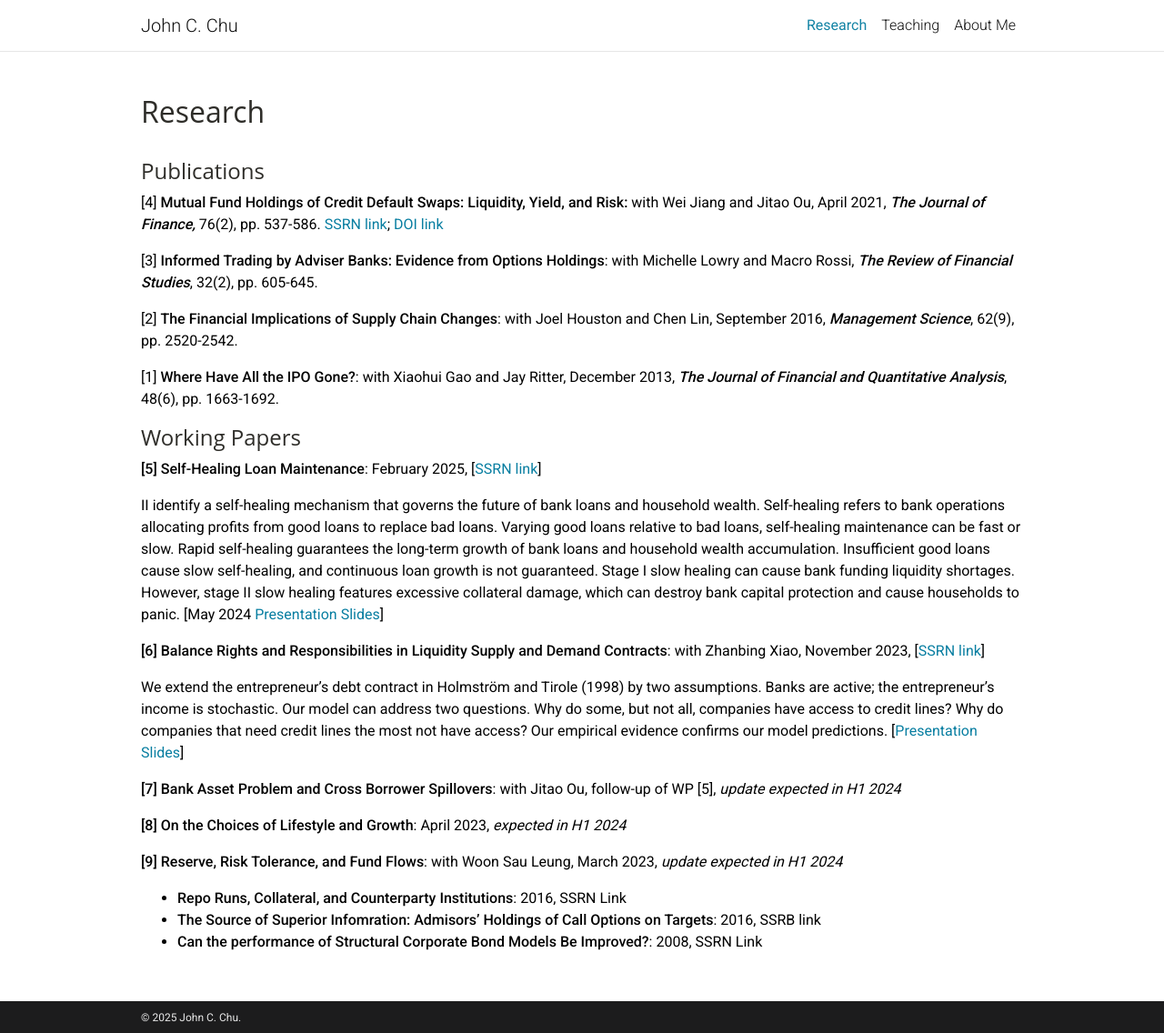
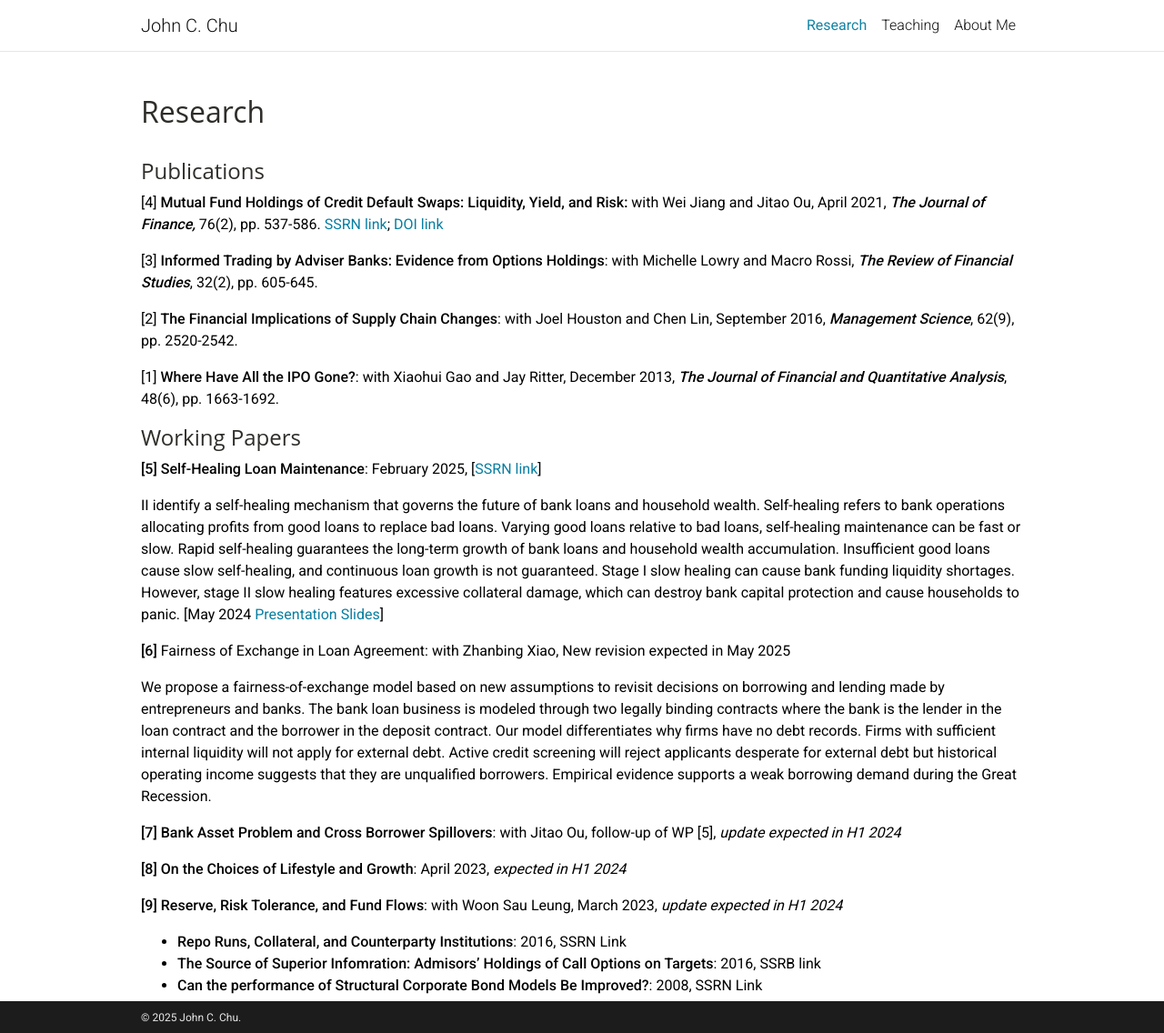
Before and after one commit to johnchu2022/website, a Jekyll site: the page built from _pages/research.md, in a window 1280 px wide and 1136 px high. Shown: the whole window at 91% size. Built offline with Jekyll 4.4.1, drawn with Linux system fonts in a browser that asks for light colours; a style sheet for code colours, icons or effects is not loaded.

Commit message:
Update Pages “research”

```diff
--- a/_pages/research.md
+++ b/_pages/research.md
@@ -21,9 +21,9 @@ nav: true
 
 II identify a self-healing mechanism that governs the future of bank loans and household wealth. Self-healing refers to bank operations allocating profits from good loans to replace bad loans. Varying good loans relative to bad loans, self-healing maintenance can be fast or slow. Rapid self-healing guarantees the long-term growth of bank loans and household wealth accumulation. Insufficient good loans cause slow self-healing, and continuous loan growth is not guaranteed. Stage I slow healing can cause bank funding liquidity shortages. However, stage II slow healing features excessive collateral damage, which can destroy bank capital protection and cause households to panic. [May 2024 [Presentation Slides](https://www.dropbox.com/scl/fi/3mfm2k3zaaiazvqgahr3f/Banks_pres.pdf?rlkey=j47jsowynn2mci74cix4e2wdz&dl=0)[](https://www.dropbox.com/scl/fi/0d0k94sac9psjogyjxpnw/Banks_pres.pdf?rlkey=0cjopbjvq4o78ubn8fx8lbbke&dl=0)]
 
-**\[6] B﻿alance Rights and Responsibilities in Liquidity Supply and Demand Contracts**: with Zhanbing Xiao, November 2023, [](https://papers.ssrn.com/sol3/papers.cfm?abstract_id=4649372)[[SSRN link](https://papers.ssrn.com/sol3/papers.cfm?abstract_id=4649372)]
+**\[6]** Fairness of Exchange in Loan Agreement: with Zhanbing Xiao, New revision expected in May 2025
 
-We extend the entrepreneur’s debt contract in Holmström and Tirole (1998) by two assumptions. Banks are active; the entrepreneur’s income is stochastic. Our model can address two questions. Why do some, but not all, companies have access to credit lines? Why do companies that need credit lines the most not have access? Our empirical evidence confirms our model predictions. [[Presentation Slides](https://www.dropbox.com/scl/fi/0crnqwd8scjkqyjh0krw4/Pro_LC_pres.pdf?rlkey=nqm1pe968v72o99d2yt6uatw8&dl=0)[](https://www.dropbox.com/scl/fi/0crnqwd8scjkqyjh0krw4/Pro_LC_pres.pdf?rlkey=nqm1pe968v72o99d2yt6uatw8&dl=0)]
+We propose a fairness-of-exchange model based on new assumptions to revisit decisions on borrowing and lending made by entrepreneurs and banks. The bank loan business is modeled through two legally binding contracts where the bank is the lender in the loan contract and the borrower in the deposit contract. Our model differentiates why firms have no debt records. Firms with sufficient internal liquidity will not apply for external debt. Active credit screening will reject applicants desperate for external debt but historical operating income suggests that they are unqualified borrowers. Empirical evidence supports a weak borrowing demand during the Great Recession.
 
 **\[7] B﻿ank Asset Problem and Cross Borrower Spillovers**: with Jitao Ou, follow-up of WP \[5], *update expected  in H1 2024*
 
```
